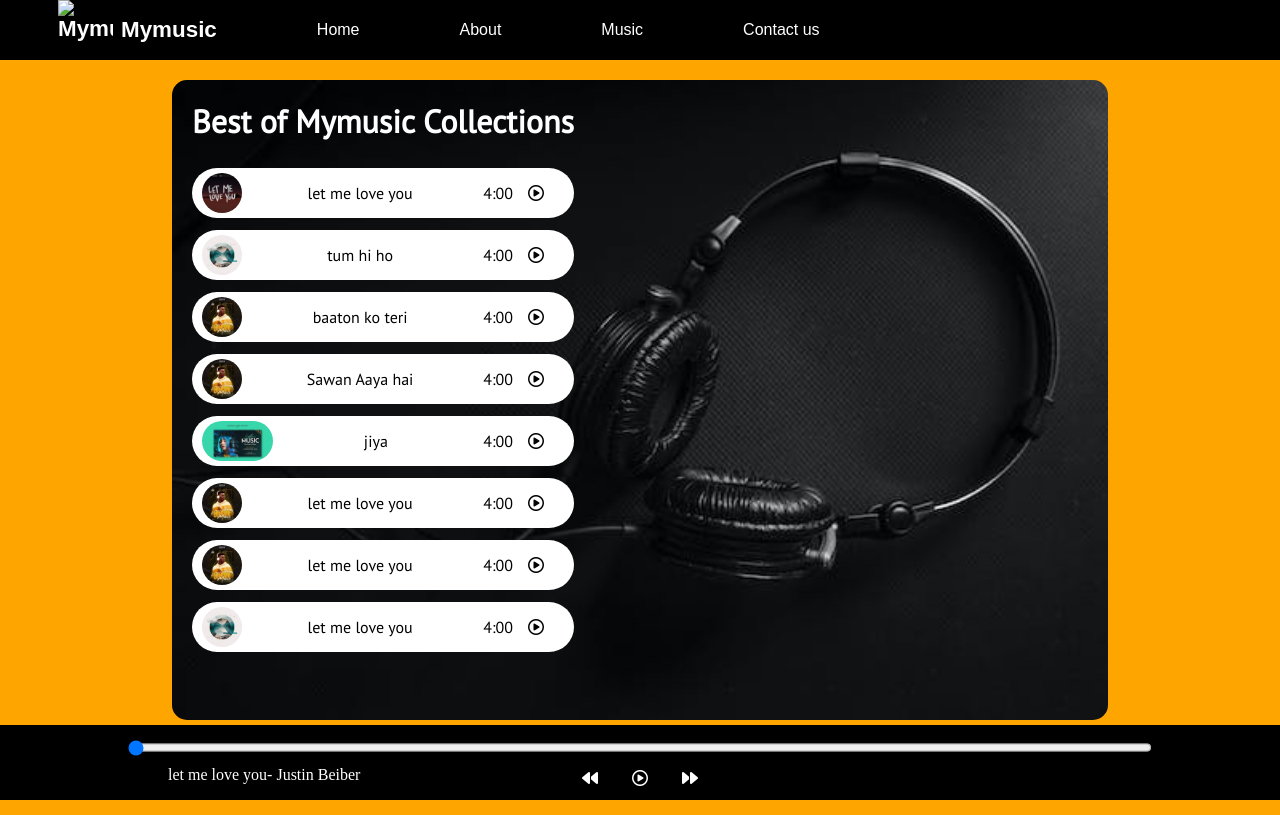
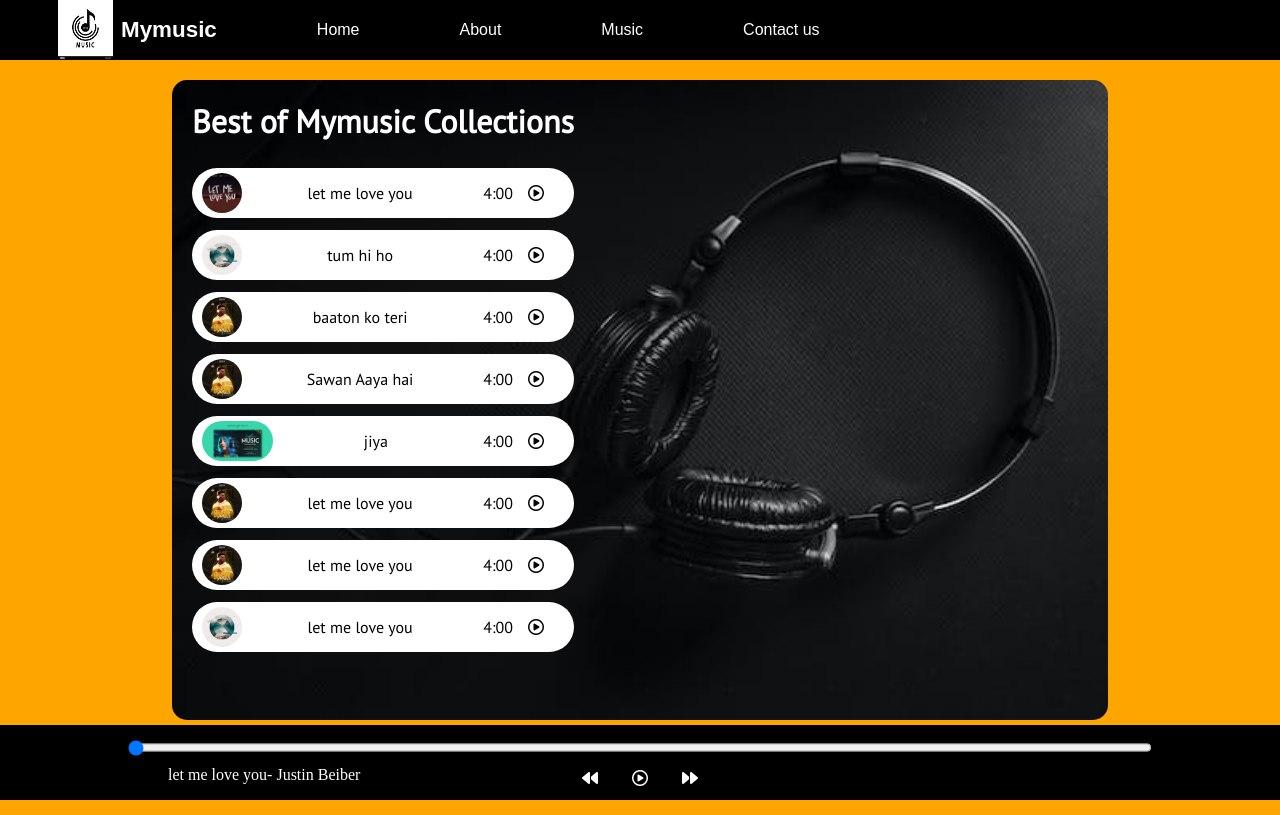
Before and after one commit to Rajankannaujiya/musicweb, a plain HTML site: page index.html in a window 1280 px wide. Drawn offline with Linux system fonts and the light colour scheme; files whose address does not match are found by name; a web font is replaced by a local one.

Commit message:
Update index.html

```diff
--- a/index.html
+++ b/index.html
@@ -11,7 +11,7 @@
 <body>
     <nav>
         <ul>
-            <li class="brand"> <img src="image1/logo.png" alt="Mymusic">Mymusic</li>
+            <li class="brand"> <img src="logo.png" alt="Mymusic">Mymusic</li>
             <li>Home</li>
             <li>About</li>
             <li>Music</li>
```
